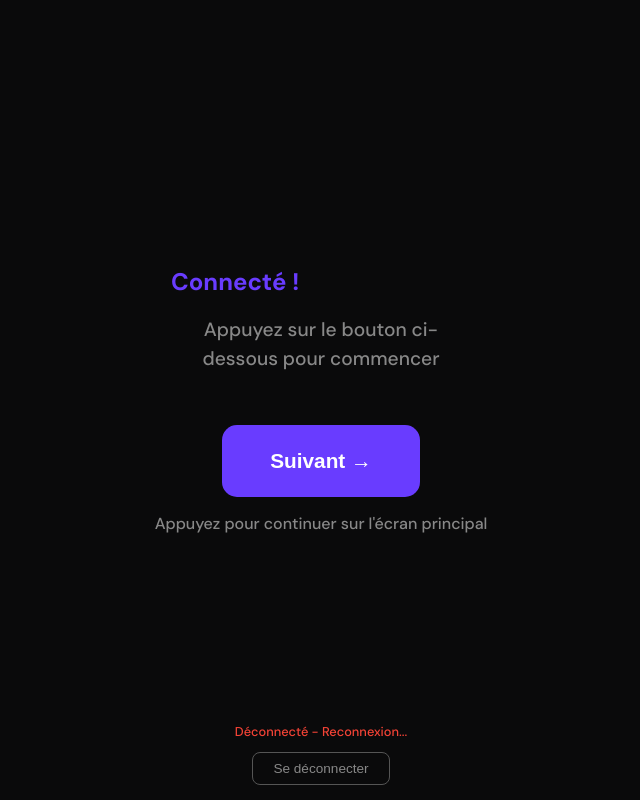
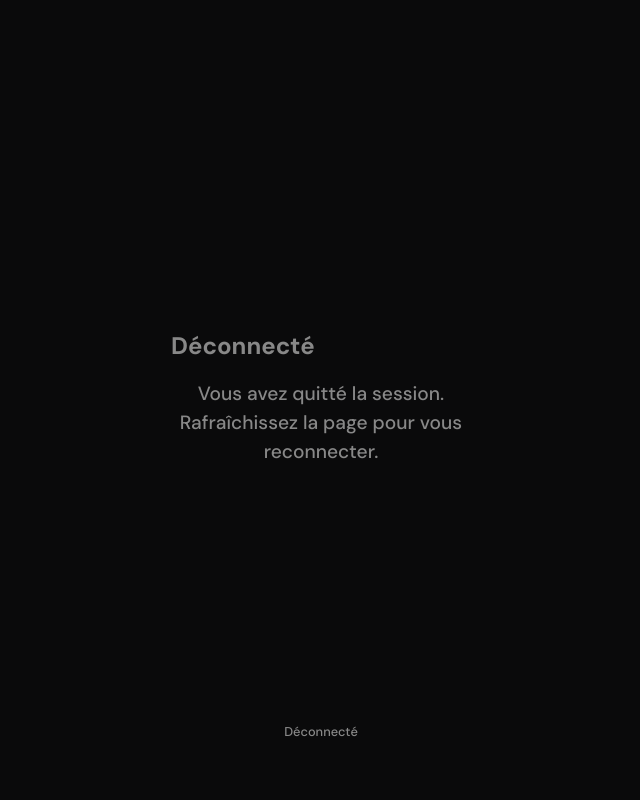
Before and after one commit to Yanis-310/Blackout, a website: page controller.html in a window 1280 px wide. Both pictures are taken after a click on the button "Se déconnecter". Shown: the whole page, without its empty margins (319-959 px from the left). Drawn offline with Linux system fonts and the light colour scheme.

Commit message:
correction controller

```diff
--- a/controller.html
+++ b/controller.html
@@ -191,18 +191,25 @@
         let manualDisconnect = false;
 
         function disconnect() {
-            if (ws && ws.readyState === WebSocket.OPEN) {
+            if (ws) {
                 manualDisconnect = true;
                 if (navigator.vibrate) navigator.vibrate(50);
 
-                // Envoyer au PC de retourner à la page d'accueil
-                ws.send(JSON.stringify({ type: 'NEXT_PAGE', target: 'index.html' }));
+                // Envoyer au PC de retourner à la page d'accueil (si connexion ouverte)
+                if (ws.readyState === WebSocket.OPEN) {
+                    ws.send(JSON.stringify({ type: 'NEXT_PAGE', target: 'index.html' }));
+                }
 
-                // Fermer la connexion WebSocket
                 ws.close();
-
-                // Rediriger le téléphone vers la page d'accueil
-                window.location.href = 'index.html';
+                document.getElementById('title').textContent = 'Déconnecté';
+                document.getElementById('title').style.color = '#888';
+                document.getElementById('waiting-message').textContent = 'Vous avez quitté la session. Rafraîchissez la page pour vous reconnecter.';
+                document.getElementById('waiting-message').classList.remove('hidden');
+                document.getElementById('buttons-container').classList.add('hidden');
+                document.getElementById('nav-phase').classList.add('hidden');
+                document.getElementById('btn-disconnect').classList.add('hidden');
+                document.getElementById('status').textContent = 'Déconnecté';
+                document.getElementById('status').style.color = '#888';
             }
         }
 
```
